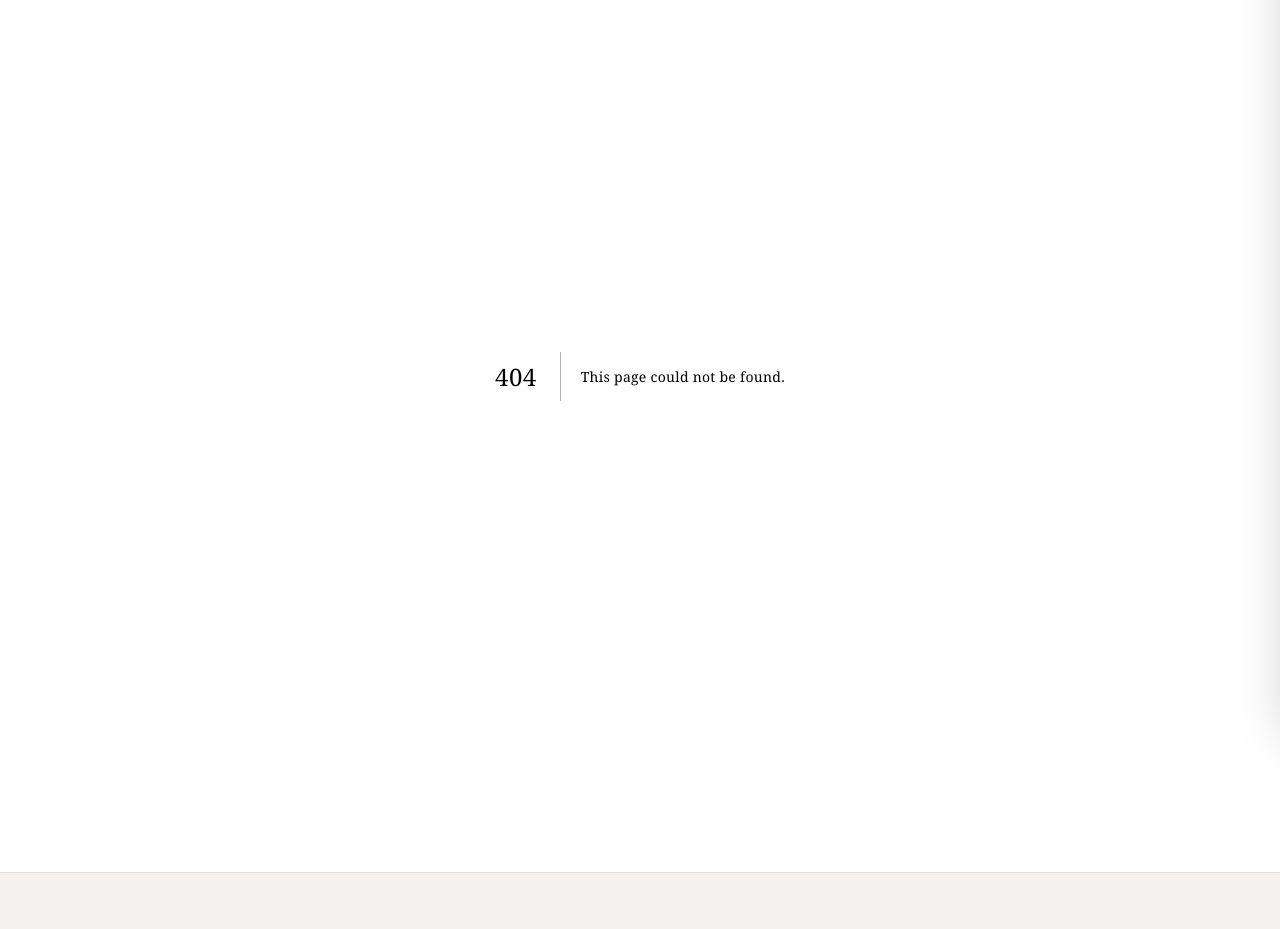
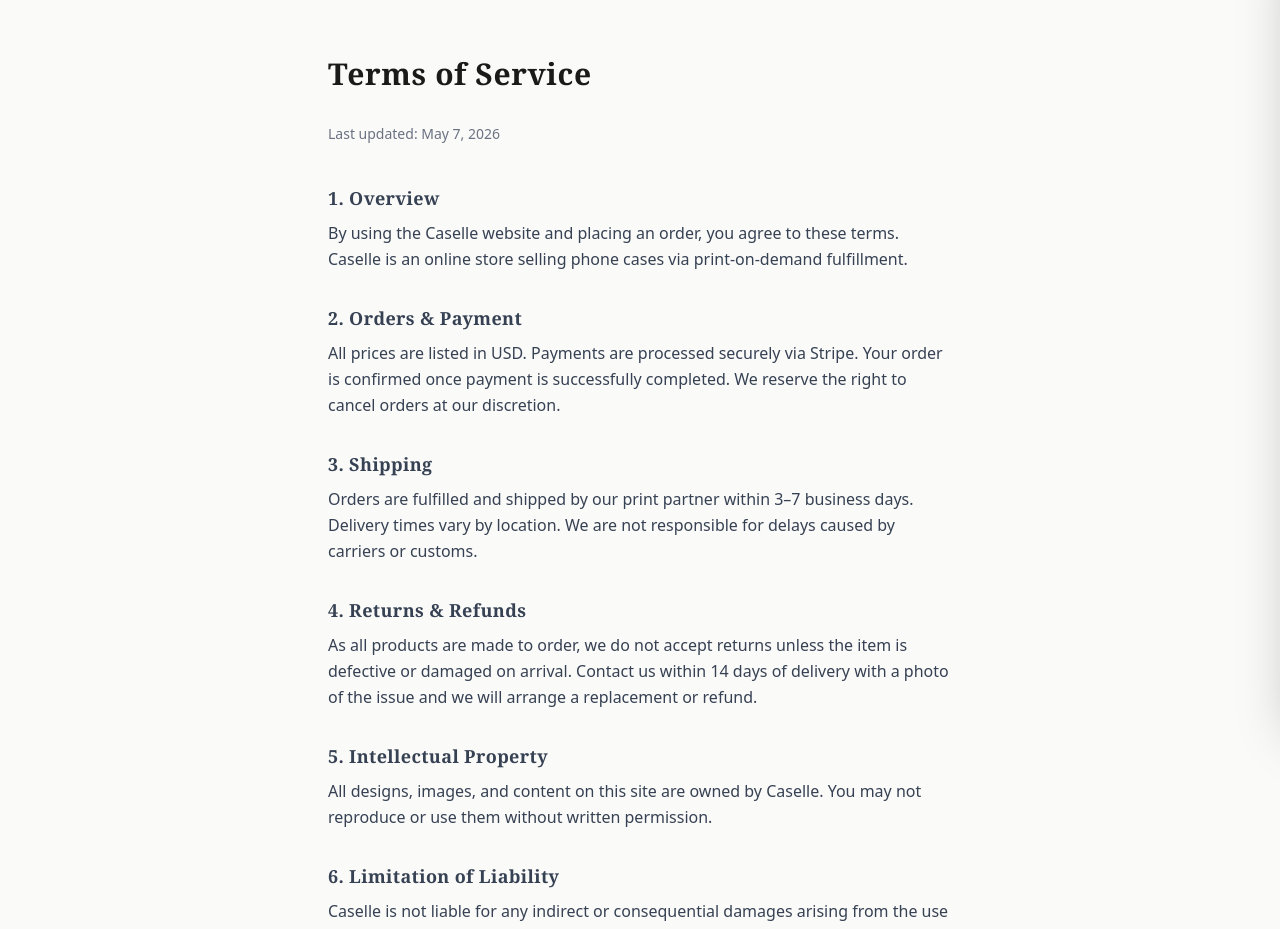
Before and after one commit to Casellelol/Caselle, a Next.js app: page /terms in a window 1280 px wide. Before the commit this address had no page. Shown: the part 80-1009 px from the top of the page. Built offline with nearby package versions, Linux system fonts and the light colour scheme.

Commit message:
add terms of service page

```diff
--- /dev/null
+++ b/app/terms/page.tsx
@@ -0,0 +1,50 @@
+export const metadata = {
+  title: 'Terms of Service — Caselle',
+  description: 'Terms of Service for Caselle',
+}
+
+export default function TermsPage() {
+  return (
+    <main className="max-w-2xl mx-auto px-6 py-20">
+      <h1 className="text-3xl font-semibold mb-8">Terms of Service</h1>
+      <p className="text-sm text-gray-500 mb-10">Last updated: May 7, 2026</p>
+
+      <section className="space-y-8 text-gray-700 leading-relaxed">
+        <div>
+          <h2 className="text-lg font-semibold mb-2">1. Overview</h2>
+          <p>By using the Caselle website and placing an order, you agree to these terms. Caselle is an online store selling phone cases via print-on-demand fulfillment.</p>
+        </div>
+
+        <div>
+          <h2 className="text-lg font-semibold mb-2">2. Orders & Payment</h2>
+          <p>All prices are listed in USD. Payments are processed securely via Stripe. Your order is confirmed once payment is successfully completed. We reserve the right to cancel orders at our discretion.</p>
+        </div>
+
+        <div>
+          <h2 className="text-lg font-semibold mb-2">3. Shipping</h2>
+          <p>Orders are fulfilled and shipped by our print partner within 3–7 business days. Delivery times vary by location. We are not responsible for delays caused by carriers or customs.</p>
+        </div>
+
+        <div>
+          <h2 className="text-lg font-semibold mb-2">4. Returns & Refunds</h2>
+          <p>As all products are made to order, we do not accept returns unless the item is defective or damaged on arrival. Contact us within 14 days of delivery with a photo of the issue and we will arrange a replacement or refund.</p>
+        </div>
+
+        <div>
+          <h2 className="text-lg font-semibold mb-2">5. Intellectual Property</h2>
+          <p>All designs, images, and content on this site are owned by Caselle. You may not reproduce or use them without written permission.</p>
+        </div>
+
+        <div>
+          <h2 className="text-lg font-semibold mb-2">6. Limitation of Liability</h2>
+          <p>Caselle is not liable for any indirect or consequential damages arising from the use of our products or website.</p>
+        </div>
+
+        <div>
+          <h2 className="text-lg font-semibold mb-2">7. Contact</h2>
+          <p>For any questions regarding these terms: <a href="mailto:the3vka@gmail.com" className="underline">the3vka@gmail.com</a></p>
+        </div>
+      </section>
+    </main>
+  )
+}
```
